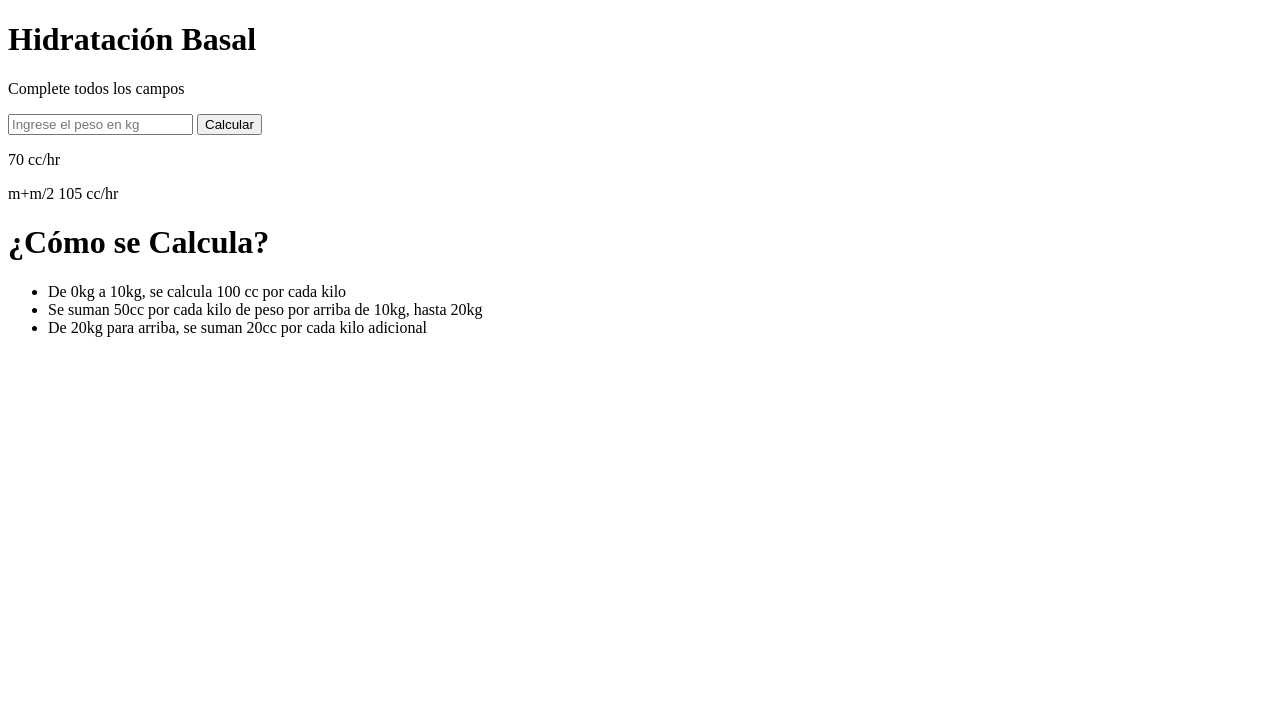
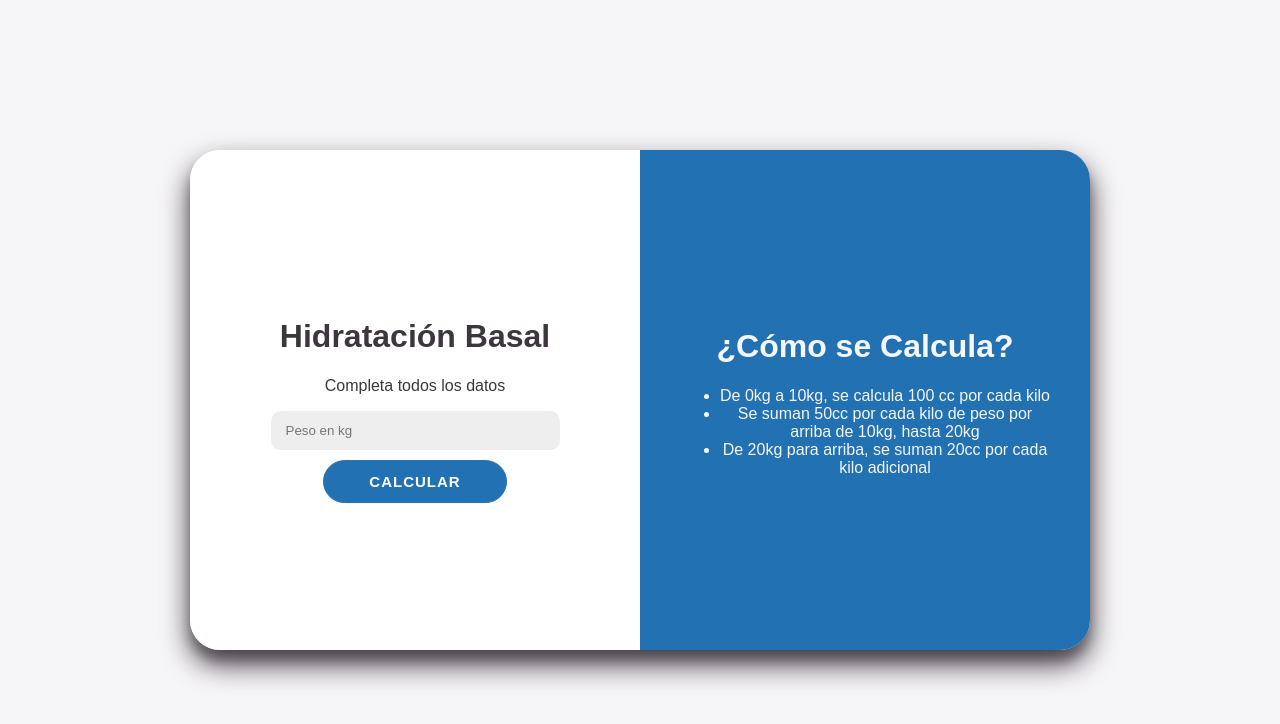
Before and after one commit to MardoqueoZ/Calculadora, a plain HTML site: page index.html in a window 1280 px wide. Drawn offline with Linux system fonts and the light colour scheme.

Commit message:
cambios index y agregar estilos

```diff
--- a/index.html
+++ b/index.html
@@ -3,26 +3,27 @@
 <head>
 	<meta charset="UTF-8">
 	<meta name="viewport" content="width=device-width, initial-scale=1.0">
+	<link rel="stylesheet" href="./style.css">
 	<title>Calculadora Basal</title>
 </head>
 <body>
-	<div>
+	<div id="contenedor">
+		<div id="calculadora">
+			<div class="contenido">
 				<h1>Hidratación Basal</h1>
-		<p>Complete todos los campos</p>
-
-		<div>
+				<p class="item">Completa todos los datos</p>
 				<form action="">
-				<input type="number" placeholder="Ingrese el peso en kg">
-				<button>Calcular</button>
+                    <input class="item" id="peso" type="number" placeholder="Peso en kg" />
+                    <p class="item" id="error">* Debe completar todos los datos</p>
+                    <button class="item" id="calcular">Calcular</button>
 				</form>
+                <p class="item resultado" id="flu">71cc/h</p>
+                <p class="item resultado" id="man">m+m/2 : 105cc/h</p>
+			</div>
 		</div>
 
-		<p>70 cc/hr</p>
-		<p>m+m/2 105 cc/hr</p>
-
-	</div>
-
-	<div>
+		<div id="detalle">
+			<div class="contenido">
 				<h1>¿Cómo se Calcula?</h1>
 				<ul>
 					<li>De 0kg a 10kg, se calcula 100 cc por cada kilo</li>
@@ -30,5 +31,7 @@
 					<li>De 20kg para arriba, se suman 20cc por cada kilo adicional</li>
 				</ul>
 			</div>
+		</div>
+	</div>
 </body>
 </html>
```
Lines whose indentation alone changed are shown as unchanged.
